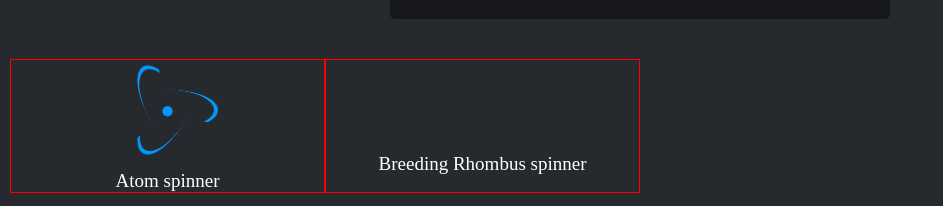
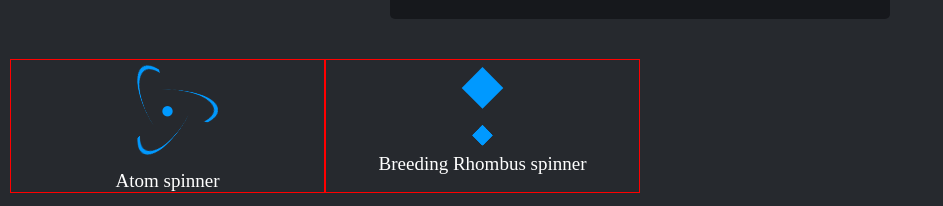
Before and after one commit to Juanestban/react-epic-spinners, a React (Create React App) app: page / in a window 1280 px wide. Shown: the part 201-407 px from the top of the page, without its empty margins (0-943 px from the left). Built offline with nearby package versions, Linux system fonts and the light colour scheme.

Commit message:
Feat: missing put all animations to second spinner [breending-rhombus-spinner]

```diff
--- a/src/components/Molecules/Spinners/BreedingSpinner/BreedingSpinner.js
+++ b/src/components/Molecules/Spinners/BreedingSpinner/BreedingSpinner.js
@@ -1,10 +1,23 @@
 import defaultProps from '../../../../config/defaultProps'
-import { BreendingSpinnerContainer, RhombusContent } from './styles'
+import {
+  BreendingSpinnerContainer,
+  RhombusContent,
+  RhombusContentBig,
+} from './styles'
 
 export const BreedingSpinner = ({ size, color, duration } = defaultProps) => {
+  const rhombusArray = ['', '', '', '', '', '', '', '']
   return (
     <BreendingSpinnerContainer>
-      <RhombusContent />
+      {rhombusArray.map((_, index) => (
+        <RhombusContent
+          key={index}
+          size={size}
+          color={color}
+          duration={duration}
+        />
+      ))}
+      <RhombusContentBig size={size} color={color} duration={duration} />
     </BreendingSpinnerContainer>
   )
 }
--- a/src/components/Molecules/Spinners/BreedingSpinner/styles.js
+++ b/src/components/Molecules/Spinners/BreedingSpinner/styles.js
@@ -7,4 +7,42 @@ export const BreendingSpinnerContainer = styled.div`
   transform: rotate(45deg);
 `
 
-export const RhombusContent = styled.div``
+const sizeCSS = ({ size = 65, other = 7.5 }) => `calc(${size}px / ${other})`
+const sizePositionCSS = ({ size = 65, other = 2.3077 }) =>
+  `calc(${size}px / ${other})`
+const durationCSS = ({ duration = 2000 }) => `${duration}ms`
+const bgCSS = ({ color = '#ff1d5e' }) => color
+
+export const RhombusContent = styled.div`
+  width: ${sizeCSS};
+  height: ${sizeCSS};
+  position: absolute;
+  animation-duration: ${durationCSS};
+  top: ${sizePositionCSS};
+  left: ${sizePositionCSS};
+  background-color: ${bgCSS};
+  box-sizing: border-box;
+  animation-iteration-count: infinite;
+
+  &:nth-child(2n + 0) {
+    margin-right: 0;
+  }
+`
+
+export const RhombusContentBig = styled.div`
+  width: ${({ size }) => sizeCSS({ size, other: 3 })};
+  height: ${({ size }) => sizeCSS({ size, other: 3 })};
+  animation-duration: ${durationCSS};
+  top: ${({ size }) => sizePositionCSS({ size, other: 3 })};
+  left: ${({ size }) => sizePositionCSS({ size, other: 3 })};
+  background-color: ${bgCSS};
+  animation-delay: 500ms;
+  box-sizing: border-box;
+  animation: breeding-rhombus-spinner-big 2s infinite;
+
+  @keyframes breeding-rhombus-spinner-big {
+    50% {
+      transform: scale(0.5);
+    }
+  }
+`
```
